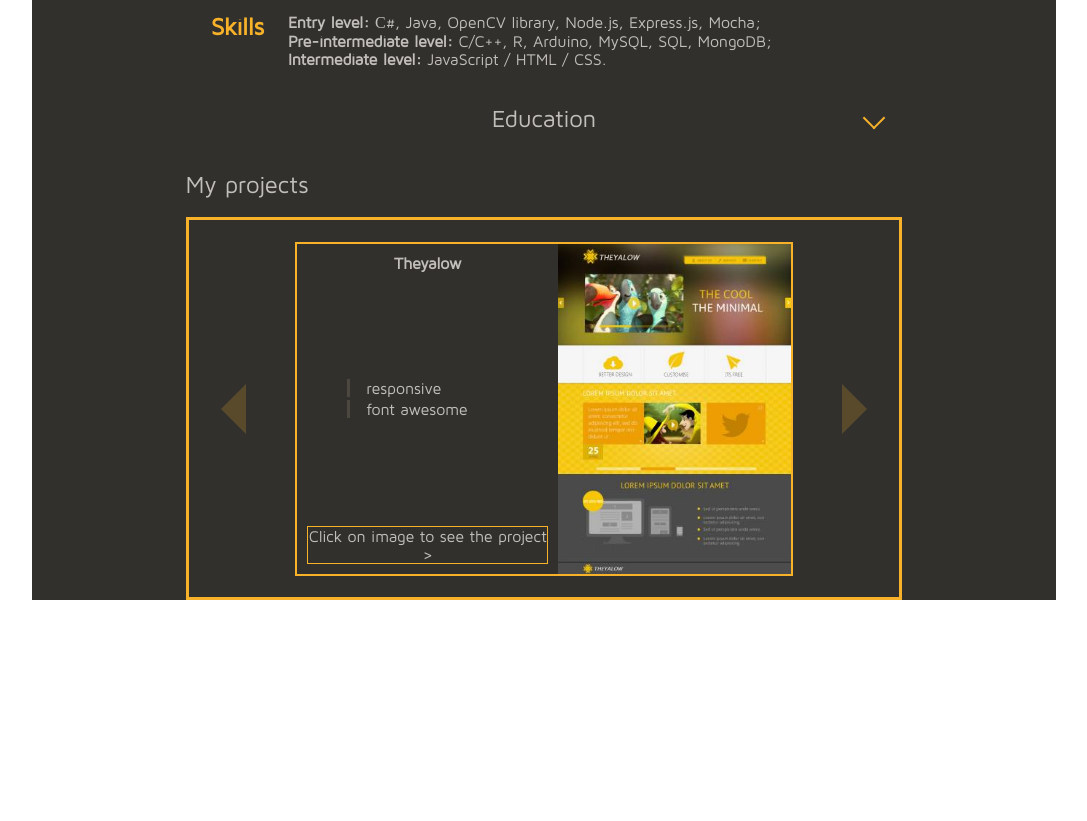
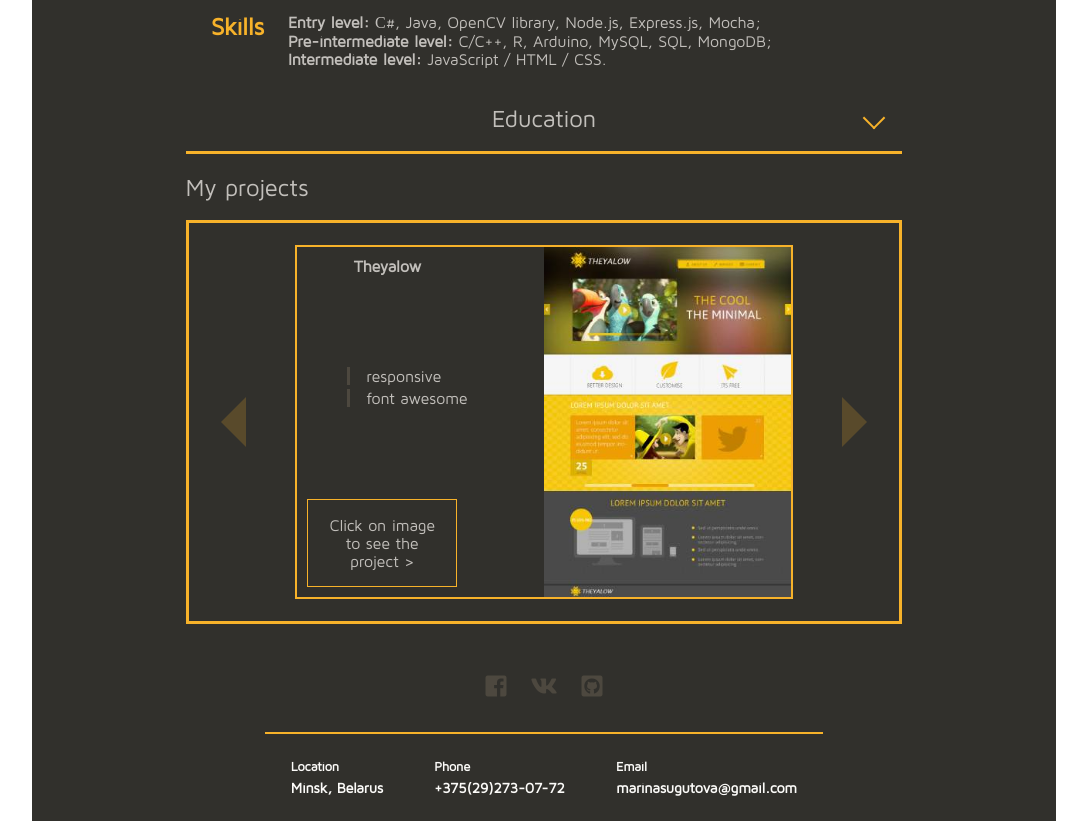
Before and after one commit to Deeamon/cv, a plain HTML site: page index.html in a window 1280 px wide. Shown: the part 620-1441 px from the top of the page, without its empty margins (96-1183 px from the left). Before the commit the page ends 1220 px from the top, so only its background shows below. Drawn offline with Linux system fonts and the light colour scheme.

Commit message:
fix: blocks

```diff
--- a/index.html
+++ b/index.html
@@ -20,9 +20,12 @@
         <p class="information__surname">Sugutova</p>
       </h1>
       <ul class="social">
-        <li class="social__item"><a class="social__link" href=" https://www.facebook.com/marina.sugutova" target="_blank"><i class="fab fa-facebook-square"></i></a></li>
-        <li class="social__item"><a class="social__link" href=" https://vk.com/deeamon" target="_blank"><i class="fab fa-vk"></i></a></li>
-        <li class="social__item"><a class="social__link" href=" https://github.com/Deeamon" target="_blank"><i class="fab fa-github-square"></i></a></li>
+        <li class="social__item"><a class="social__link" href=" https://www.facebook.com/marina.sugutova"
+            target="_blank"><i class="fab fa-facebook-square"></i></a></li>
+        <li class="social__item"><a class="social__link" href=" https://vk.com/deeamon" target="_blank"><i
+              class="fab fa-vk"></i></a></li>
+        <li class="social__item"><a class="social__link" href=" https://github.com/Deeamon" target="_blank"><i
+              class="fab fa-github-square"></i></a></li>
       </ul>
       <ul class="contacts">
         <li class="contacts__item">
@@ -126,7 +129,7 @@
                     Click on image to see the project &gt;
                   </div>
                 </div>
-                    <a href="assets/projects/theyalow/index.html"  class="prev-img">
+                <a href="assets/projects/theyalow/index.html" class="prev-img">
                   <img src="assets/images/theyalow.jpg" alt="project">
                 </a>
                 <div class="info">
@@ -178,7 +181,7 @@
                   </div>
                 </div>
                 <a href="https://deeamon.github.io/codejam-virtual-keyboard/" class="prev-img" target="_blank">
-                        <img src="assets/images/keyboard.PNG" alt="project">
+                  <img src="assets/images/keyboard.jpg" alt="project">
                 </a>
                 <div class="info">
                   Swipe to the see other
@@ -195,9 +198,37 @@
         </div>
       </div>
     </section>
+  </main>
 
+  <footer class="footer">
 
-  </main>
+    <ul class="social social--footer">
+      <li class="social__item"><a class="social__link" href=" https://www.facebook.com/marina.sugutova"
+          target="_blank"><i class="fab fa-facebook-square"></i></a></li>
+      <li class="social__item"><a class="social__link" href=" https://vk.com/deeamon" target="_blank"><i
+            class="fab fa-vk"></i></a></li>
+      <li class="social__item"><a class="social__link" href=" https://github.com/Deeamon" target="_blank"><i
+            class="fab fa-github-square"></i></a></li>
+    </ul>
+    <ul class="contacts contacts--footer">
+      <li class="contacts__item">
+        <span>Location</span>
+        <a class="contacts__link"
+          href="https://www.google.com/maps/place/%D0%9C%D0%B8%D0%BD%D1%81%D0%BA/@53.8835622,27.4395527,10z/data=!3m1!4b1!4m5!3m4!1s0x46dbcfd35b1e6ad3:0xb61b853ddb570d9!8m2!3d53.9045398!4d27.5615244"
+          target="_blank" rel="noopener noreferrer">Minsk, Belarus</a>
+      </li>
+      <li class="contacts__item">
+        <span>Phone</span>
+        <a class="contacts__link" href="tel:+375292730772" target="_blank"
+          rel="noopener noreferrer">+375(29)273-07-72</a>
+      </li>
+      <li class="contacts__item">
+        <span>Email</span>
+        <a class="contacts__link" href="mailto:marinasugutova@gmail.com" target="_blank"
+          rel="noopener noreferrer">marinasugutova@gmail.com</a>
+      </li>
+    </ul>
+  </footer>
   <script src="index.js"></script>
 </body>
 
--- a/style.css
+++ b/style.css
@@ -23,7 +23,8 @@ h1, h2, h3, h4, h5, h6{
 }
 
 .header,
-.main{
+.main,
+.footer{
   background-color: #31302c;
   max-width: 1024px;
   width: 100%;
@@ -39,7 +40,7 @@ h1, h2, h3, h4, h5, h6{
 .header__photo{
   width: 200px;
   height: 200px;
-  background: url(../assets/images/photo.jpg) no-repeat -19px -3px;
+  background: url(assets/images/photo.jpg) no-repeat -19px -3px;
   background-size: 109%;
   border: 5px solid #f7b22a;
   border-radius: 50%;
@@ -168,6 +169,20 @@ h1, h2, h3, h4, h5, h6{
   font-weight: bold;
 }
 
+.footer{
+  display: flex;
+  flex-direction: column;
+}
+
+.social--footer{
+  margin: 3em 0 2em;
+}
+
+.contacts--footer{
+  margin: 0 auto;
+  padding: 1em 0 2em;
+}
+
 /*accordion*/
 .accordion__item{
   /* border: 3px solid black; */
@@ -191,6 +206,7 @@ h1, h2, h3, h4, h5, h6{
   position: relative;
 
   cursor: pointer;
+  border-bottom: 3px solid #f7b22a;
   transition: color 0.1s linear;
 }
 
@@ -220,7 +236,7 @@ h1, h2, h3, h4, h5, h6{
   margin: 0 auto;
   padding: 1em 0 3.4em;
   display: none;
-  border-top: 3px solid #f7b22a;
+
   border-bottom: 5px solid #f7b22a;
 }
 
@@ -297,8 +313,10 @@ h1, h2, h3, h4, h5, h6{
 }
 
 .name__banner{
+  max-width: 150px;
   font-size: 1rem;
   border: 1px solid #f7b22a;
+  padding: 1em;
 }
 
 .prev-img{
@@ -437,6 +455,8 @@ h1, h2, h3, h4, h5, h6{
   display: none;
 }
 
+
+
 @keyframes left{
   from {
     left: 0;
```
Also changed, not shown: assets/images/keyboard.PNG (deleted), assets/images/keyboard.jpg (added), assets/images/repair-design.jpg. Lines whose indentation alone changed are shown as unchanged.
